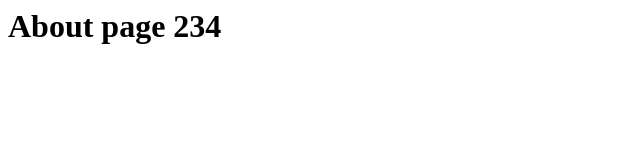
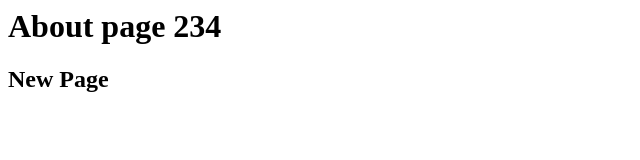
Before and after one commit to atanasdvs/atanasdvs.github.io, a plain HTML site: page index.html in a window 1280 px wide. Shown: the whole page, without its empty margins (0-640 px from the left). Drawn offline with Linux system fonts and the light colour scheme.

Commit message:
new page

```diff
--- a/index.html
+++ b/index.html
@@ -1 +1,2 @@
 <h1>About page 234<h1>
+<h2>New Page<h2>
```
